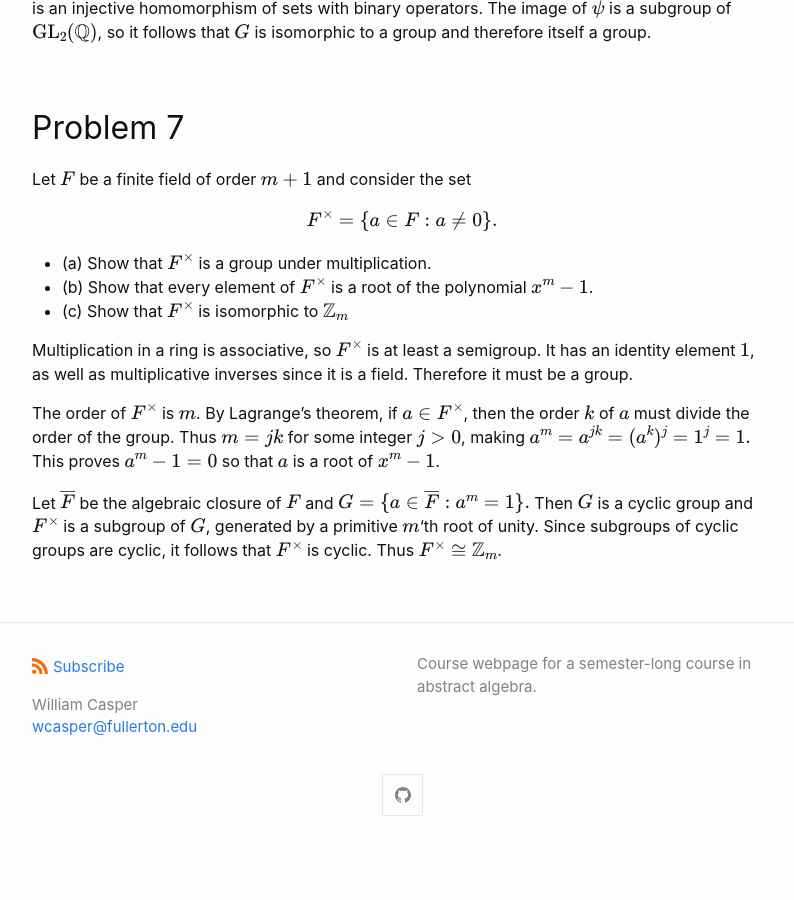
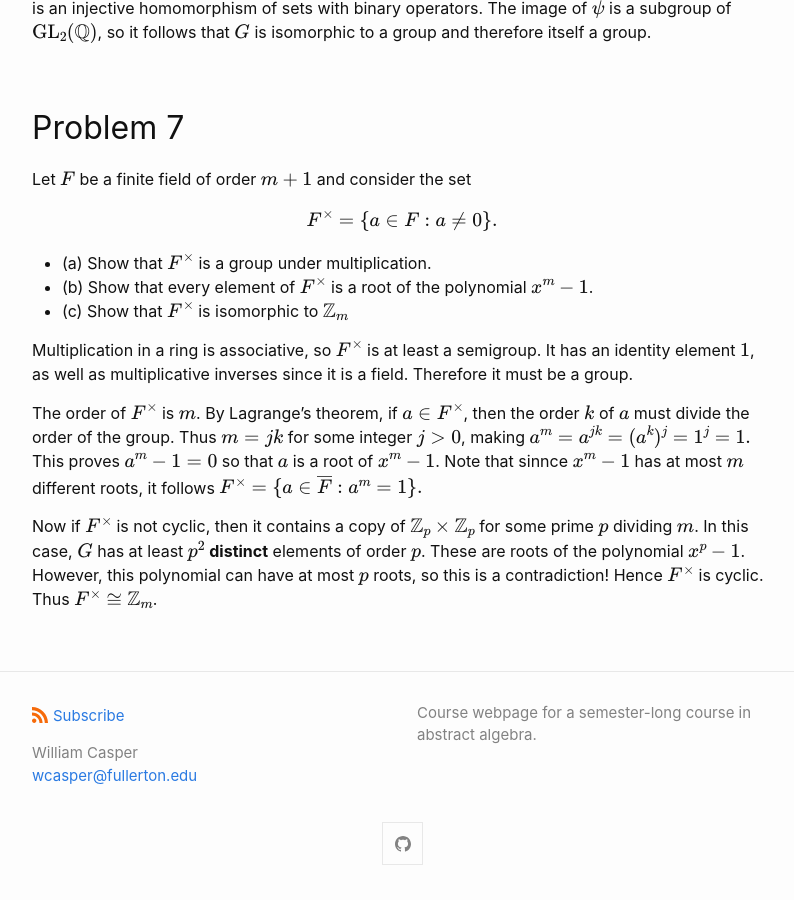
Before and after one commit to wcasper/math407spring2021, a Jekyll site: the page built from _exams/practice-final-soln.md, in a window 1280 px wide and 900 px high, scrolled down 3802 px. Shown: the whole window, without its empty margins (238-1032 px from the left). Built offline with Jekyll 4.4.1, drawn with Linux system fonts in a browser that asks for light colours; before the commit the page ends 4653 px from its top, so only the background shows below that.

Commit message:
fixed solution

```diff
--- a/_exams/practice-final-soln.md
+++ b/_exams/practice-final-soln.md
@@ -183,7 +183,10 @@ $$F^\times = \{a\in F: a\neq 0\}.$$
 Multiplication in a ring is associative, so $$F^\times$$ is at least a semigroup.  It has an identity element $$1$$, as well as multiplicative inverses since it is a field.  Therefore it must be a group.
 
 The order of $$F^\times$$ is $$m$$.  By Lagrange's theorem, if $$a\in F^\times$$, then the order $$k$$ of $$a$$ must divide the order of the group.  Thus $$m = jk$$ for some integer $$j>0$$, making $$a^m = a^{jk} = (a^k)^j = 1^j = 1.$$  This proves $$a^m-1 = 0$$ so that $$a$$ is a root of $$x^m-1$$.
+Note that sinnce $$x^m-1$$ has at most $$m$$ different roots, it follows $$F^\times = \{a\in \overline{F}: a^m=1\}.$$
 
-Let $$\overline{F}$$ be the algebraic closure of $$F$$ and $$G = \{a\in \overline{F}: a^m=1\}.$$
-Then $$G$$ is a cyclic group and $$F^\times$$ is a subgroup of $$G$$, generated by a primitive $$m$$'th root of unity.  Since subgroups of cyclic groups are cyclic, it follows that $$F^\times$$ is cyclic.
+Now if $$F^\times$$ is not cyclic, then it contains a copy of $$\mathbb Z_p\times\mathbb Z_p$$ for some prime $$p$$ dividing $$m$$.
+In this case, $$G$$ has at least $$p^2$$ **distinct** elements of order $$p$$.
+These are roots of the polynomial $$x^p-1$$.  However, this polynomial can have at most $$p$$ roots, so this is a contradiction!
+Hence $$F^\times$$ is cyclic.
 Thus $$F^\times\cong \mathbb Z_m$$.
```
